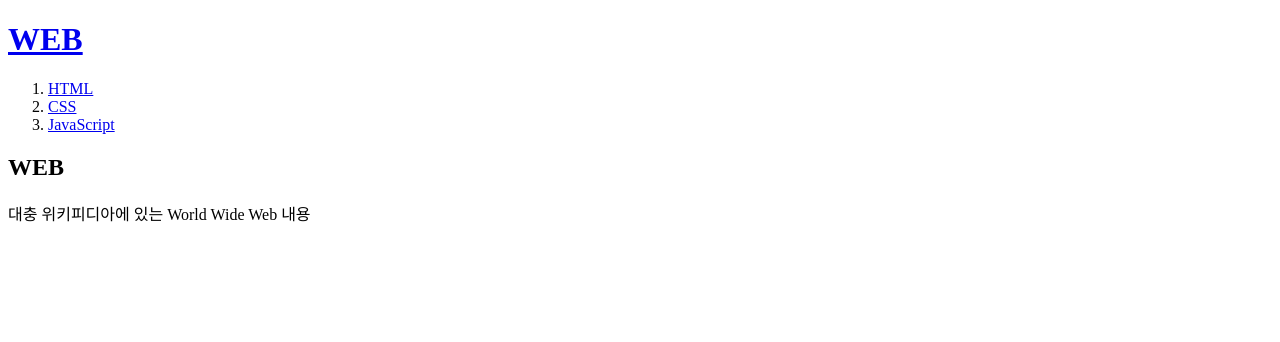
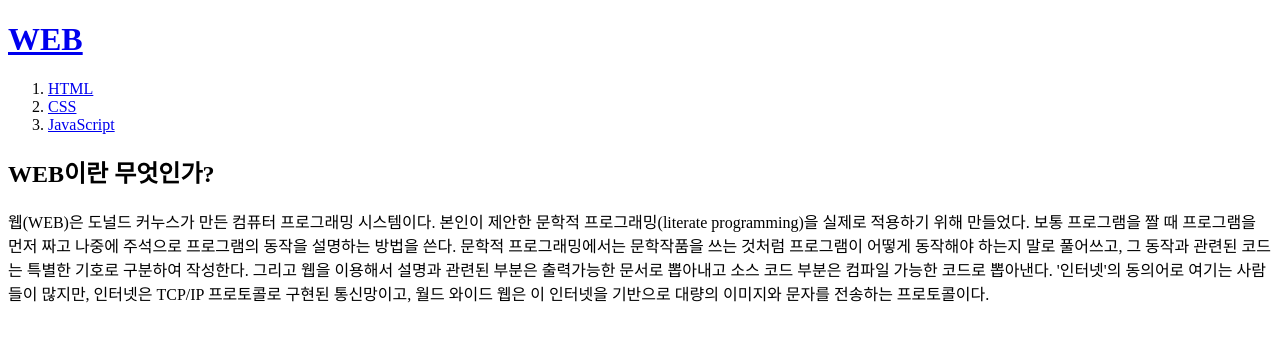
Before and after one commit to 1qaz518/my-first-web-site-haha, a plain HTML site: page index.html in a window 1280 px wide. Drawn offline with Linux system fonts and the light colour scheme.

Commit message:
Add files via upload

```diff
--- a/index.html
+++ b/index.html
@@ -12,8 +12,14 @@
    <li><a href="3.html">JavaScript</a></li>
  </ol>
 
- <h2>WEB</h2>
- <p> 대충 위키피디아에 있는 World Wide Web 내용
+ <h2>WEB이란 무엇인가?</h2>
+ <p> 웹(WEB)은 도널드 커누스가 만든 컴퓨터 프로그래밍 시스템이다.
+  본인이 제안한 문학적 프로그래밍(literate programming)을 실제로 적용하기 위해 만들었다.
+  보통 프로그램을 짤 때 프로그램을 먼저 짜고 나중에 주석으로 프로그램의 동작을 설명하는 방법을 쓴다.
+  문학적 프로그래밍에서는 문학작품을 쓰는 것처럼 프로그램이 어떻게 동작해야 하는지 말로 풀어쓰고, 그 동작과 관련된 코드는 특별한 기호로 구분하여 작성한다.
+  그리고 웹을 이용해서 설명과 관련된 부분은 출력가능한 문서로 뽑아내고 소스 코드 부분은 컴파일 가능한 코드로 뽑아낸다.
+
+  '인터넷'의 동의어로 여기는 사람들이 많지만, 인터넷은 TCP/IP 프로토콜로 구현된 통신망이고, 월드 와이드 웹은 이 인터넷을 기반으로 대량의 이미지와 문자를 전송하는 프로토콜이다.
  </p>
 </body>
 </html>
```
Also changed, not shown: 2.html (+5 -2 lines), 3.html (+6 -2 lines).
